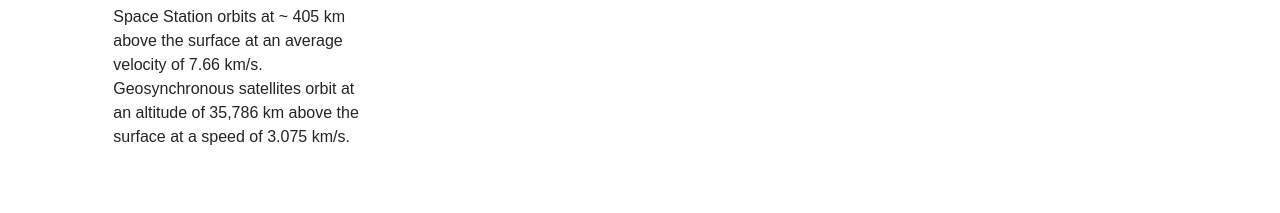
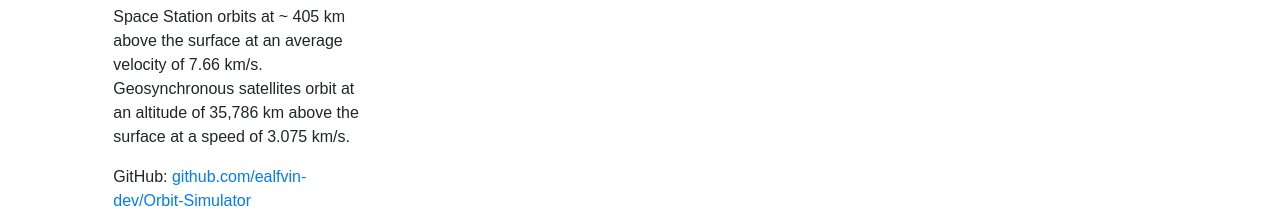
Before and after one commit to ealfvin-dev/Orbit-Simulator, a plain HTML site: page index.html in a window 1280 px wide. Shown: the part 818-1031 px from the top of the page. Before the commit the page ends 983 px from the top, so only its background shows below. Drawn offline with nearby package versions, Linux system fonts and the light colour scheme.

Commit message:
Added GitHub repository link

```diff
--- a/index.html
+++ b/index.html
@@ -58,6 +58,7 @@
                     For reference, the International Space Station orbits at ~ 405 km above the surface at an average velocity of 7.66 km/s.
                     Geosynchronous satellites orbit at an altitude of 35,786 km above the surface at a speed of 3.075 km/s.
                 </p>
+                GitHub: <a href="https://github.com/ealfvin-dev/Orbit-Simulator">github.com/ealfvin-dev/Orbit-Simulator</a>
 
             </div>
             <div class="col-lg-1">
```
